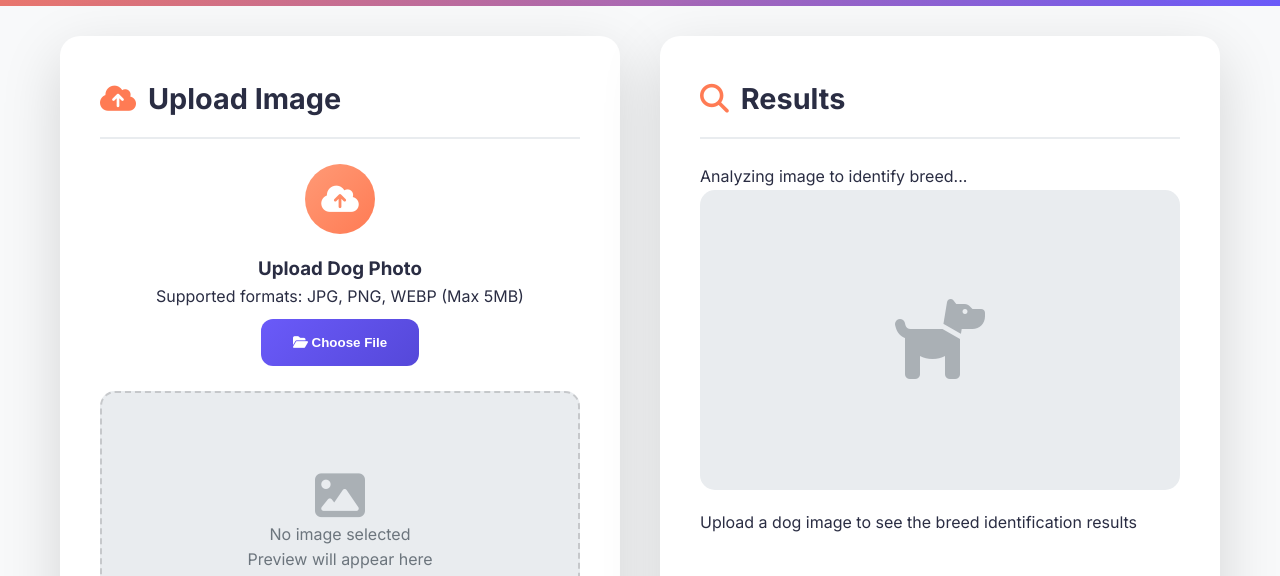
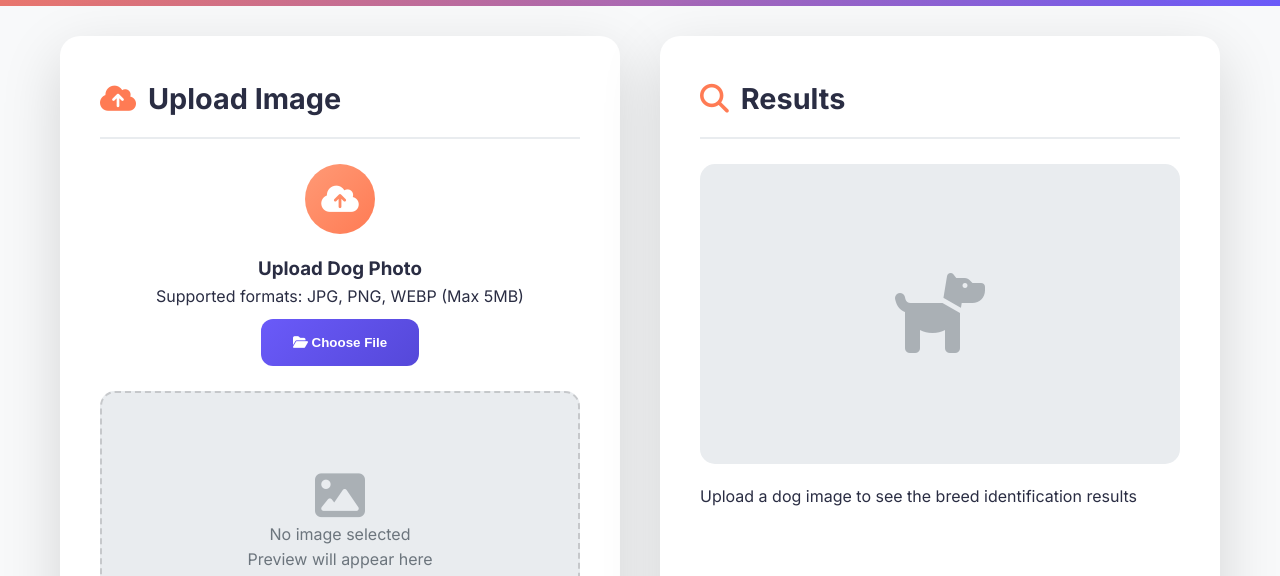
Before and after one commit to Manieylene/pet-identifier, a website: page public/index.html in a window 1280 px wide. Shown: the part 224-800 px from the top of the page. Drawn offline with Linux system fonts and the light colour scheme.

Commit message:
Fix dog vs not-dog classification UI and API

```diff
--- a/public/index.html
+++ b/public/index.html
@@ -83,7 +83,6 @@
 
       <div class="loading" id="loading">
         <div class="spinner"></div>
-        <p>Analyzing image to identify breed...</p>
       </div>
 
       <div class="result-content" id="result-content">
```
